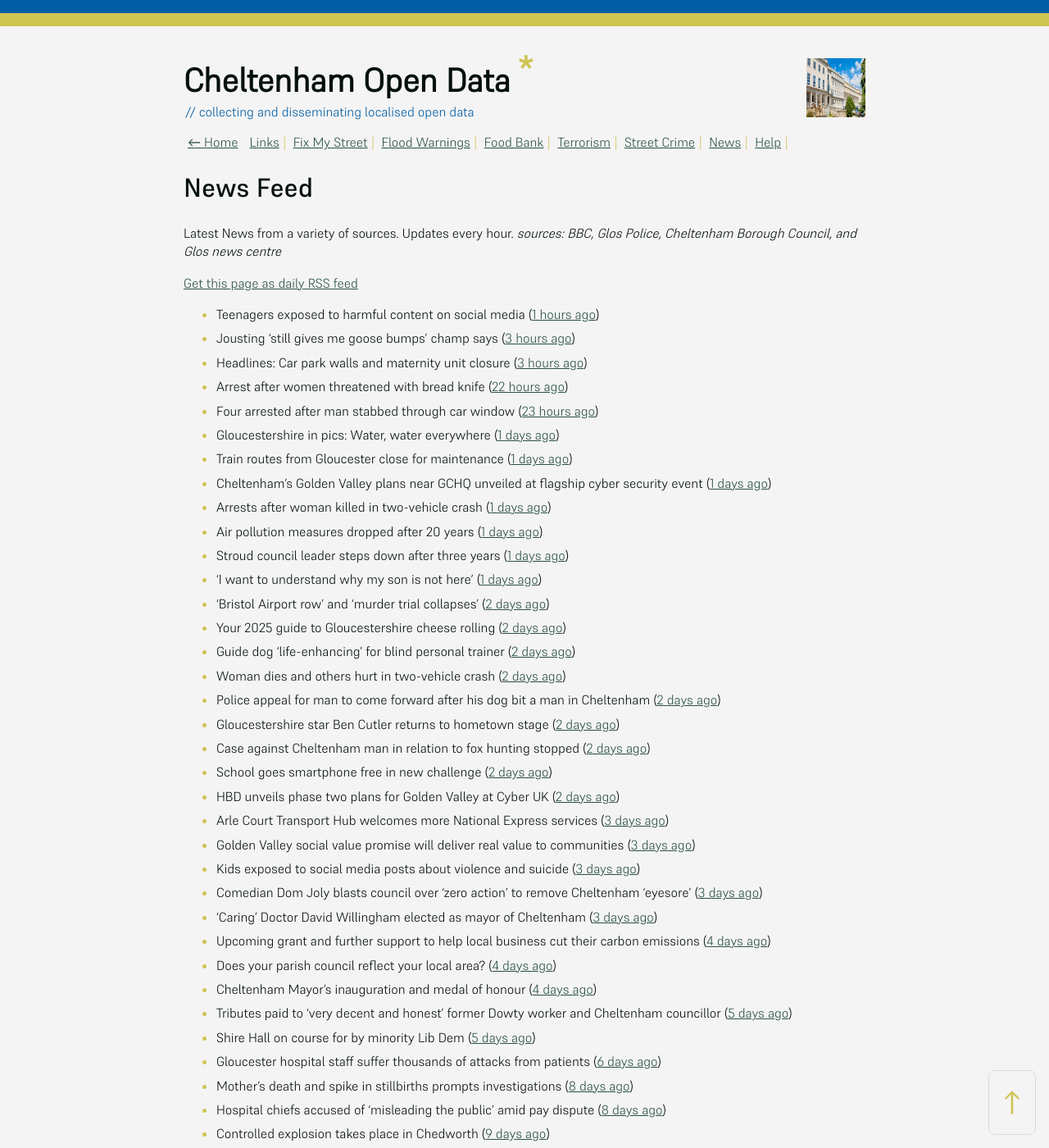
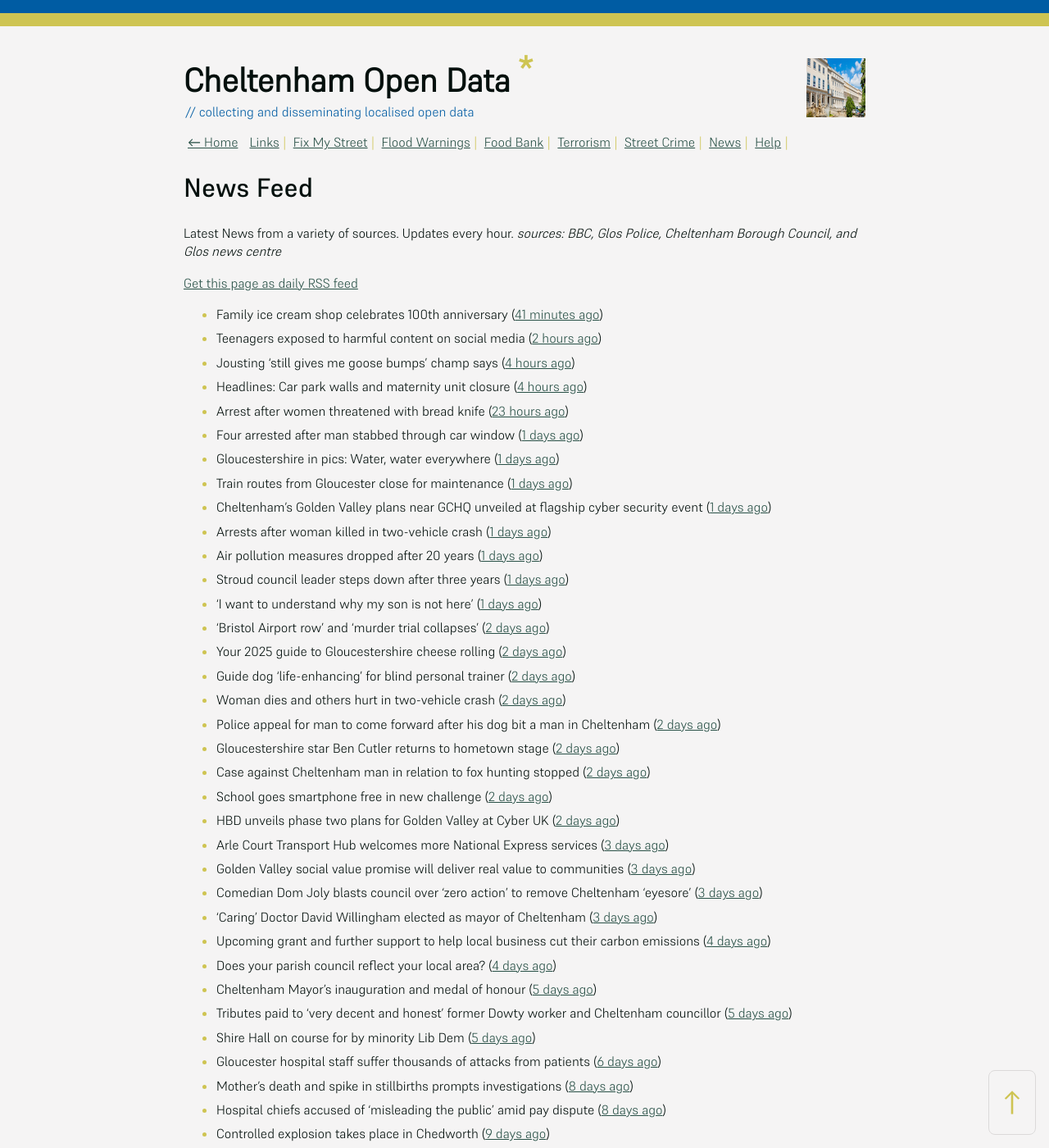
Before and after one commit to mat-0/cheltenham-open-data, a Jekyll site: the page built from _pages/news.md, in a window 1280 px wide and 1400 px high. Shown: the whole window at 82% size. Built offline with Jekyll 4.4.1, drawn with Linux system fonts in a browser that asks for light colours.

Commit message:
Updated 2025-05-18 10:57:52

```diff
--- a/_pages/news.md
+++ b/_pages/news.md
@@ -12,11 +12,12 @@ _sources: BBC, Glos Police, Cheltenham Borough Council, and Glos news centre_
 [Get this page as daily RSS feed](/daily.rss)
 
 <!-- news_marker starts -->
-- Teenagers exposed to harmful content on social media ([1 hours ago](https://www.bbc.com/news/videos/c1kvmv9w348o))
-- Jousting 'still gives me goose bumps' champ says ([3 hours ago](https://www.bbc.com/news/articles/cm2yd1d3d7eo))
-- Headlines: Car park walls and maternity unit closure ([3 hours ago](https://www.bbc.com/news/articles/c861wnwd753o))
-- Arrest after women threatened with bread knife ([22 hours ago](https://www.bbc.com/news/articles/cvgdpnv8yp0o))
-- Four arrested after man stabbed through car window ([23 hours ago](https://www.bbc.com/news/articles/cql2yerl45po))
+- Family ice cream shop celebrates 100th anniversary ([41 minutes ago](https://www.bbc.com/news/articles/crr7dg8n471o))
+- Teenagers exposed to harmful content on social media ([2 hours ago](https://www.bbc.com/news/videos/c1kvmv9w348o))
+- Jousting 'still gives me goose bumps' champ says ([4 hours ago](https://www.bbc.com/news/articles/cm2yd1d3d7eo))
+- Headlines: Car park walls and maternity unit closure ([4 hours ago](https://www.bbc.com/news/articles/c861wnwd753o))
+- Arrest after women threatened with bread knife ([23 hours ago](https://www.bbc.com/news/articles/cvgdpnv8yp0o))
+- Four arrested after man stabbed through car window ([1 days ago](https://www.bbc.com/news/articles/cql2yerl45po))
 - Gloucestershire in pics: Water, water everywhere ([1 days ago](https://www.bbc.com/news/articles/c8e6d4g6k88o))
 - Train routes from Gloucester close for maintenance ([1 days ago](https://www.bbc.com/news/articles/c5y64j5nmv1o))
 - Cheltenham’s Golden Valley plans near GCHQ unveiled at flagship cyber security event ([1 days ago](https://gloucesternewscentre.co.uk/cheltenhams-golden-valley-plans-near-gchq-unveiled-at-flagship-cyber-security-event/))
@@ -35,12 +36,11 @@ _sources: BBC, Glos Police, Cheltenham Borough Council, and Glos news centre_
 - HBD unveils phase two plans for Golden Valley at Cyber UK ([2 days ago](https://www.cheltenham.gov.uk/news/article/3012/hbd_unveils_phase_two_plans_for_golden_valley_at_cyber_uk))
 - Arle Court Transport Hub welcomes more National Express services ([3 days ago](https://gloucesternewscentre.co.uk/arle-court-transport-hub-welcomes-more-national-express-services/))
 - Golden Valley social value promise will deliver real value to communities ([3 days ago](https://www.cheltenham.gov.uk/news/article/3011/golden_valley_social_value_promise_will_deliver_real_value_to_communities))
-- Kids exposed to social media posts about violence and suicide ([3 days ago](https://www.bbc.com/news/articles/c0r1gpr0ezwo))
 - Comedian Dom Joly blasts council over ‘zero action’ to remove Cheltenham ‘eyesore’ ([3 days ago](https://gloucesternewscentre.co.uk/comedian-dom-joly-blasts-council-over-zero-action-to-remove-cheltenham-eyesore/))
 - ‘Caring’ Doctor David Willingham elected as mayor of Cheltenham ([3 days ago](https://gloucesternewscentre.co.uk/caring-doctor-david-willingham-elected-as-mayor-of-cheltenham/))
 - Upcoming grant and further support to help local business cut their carbon emissions ([4 days ago](https://www.cheltenham.gov.uk/news/article/3010/upcoming_grant_and_further_support_to_help_local_business_cut_their_carbon_emissions))
 - Does your parish council reflect your local area? ([4 days ago](https://www.cheltenham.gov.uk/news/article/3009/does_your_parish_council_reflect_your_local_area))
-- Cheltenham Mayor’s inauguration and medal of honour ([4 days ago](https://www.cheltenham.gov.uk/news/article/3008/cheltenham_mayors_inauguration_and_medal_of_honour))
+- Cheltenham Mayor’s inauguration and medal of honour ([5 days ago](https://www.cheltenham.gov.uk/news/article/3008/cheltenham_mayors_inauguration_and_medal_of_honour))
 - Tributes paid to ‘very decent and honest’ former Dowty worker and Cheltenham councillor ([5 days ago](https://gloucesternewscentre.co.uk/tributes-paid-to-very-decent-and-honest-former-dowty-worker-and-cheltenham-councillor/))
 - Shire Hall on course for by minority Lib Dem ([5 days ago](https://gloucesternewscentre.co.uk/shire-hall-on-course-for-by-minority-lib-dem/))
 - Gloucester hospital staff suffer thousands of attacks from patients ([6 days ago](https://gloucesternewscentre.co.uk/gloucester-hospital-staff-suffer-thousands-of-attacks-from-patients/))
```
Also changed, not shown: _data/flood.json (+5 -48 lines), _pages/fix-my-street.md (+1 -1 lines), index.md (+5 -5 lines).
